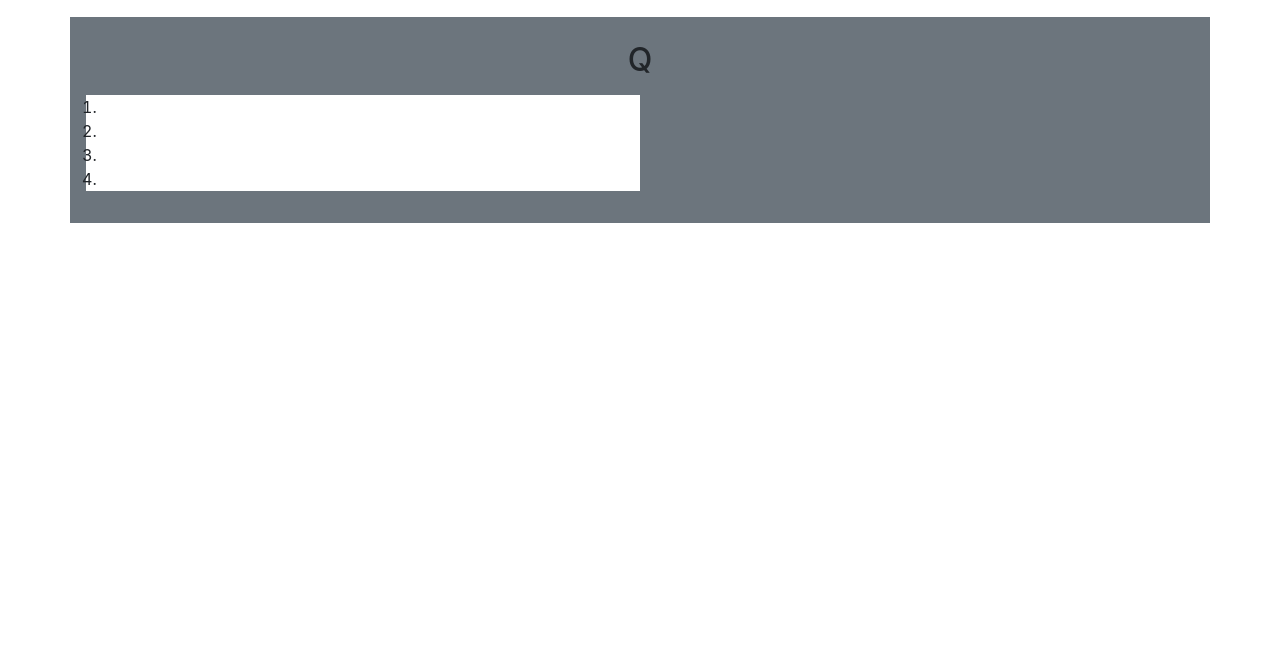
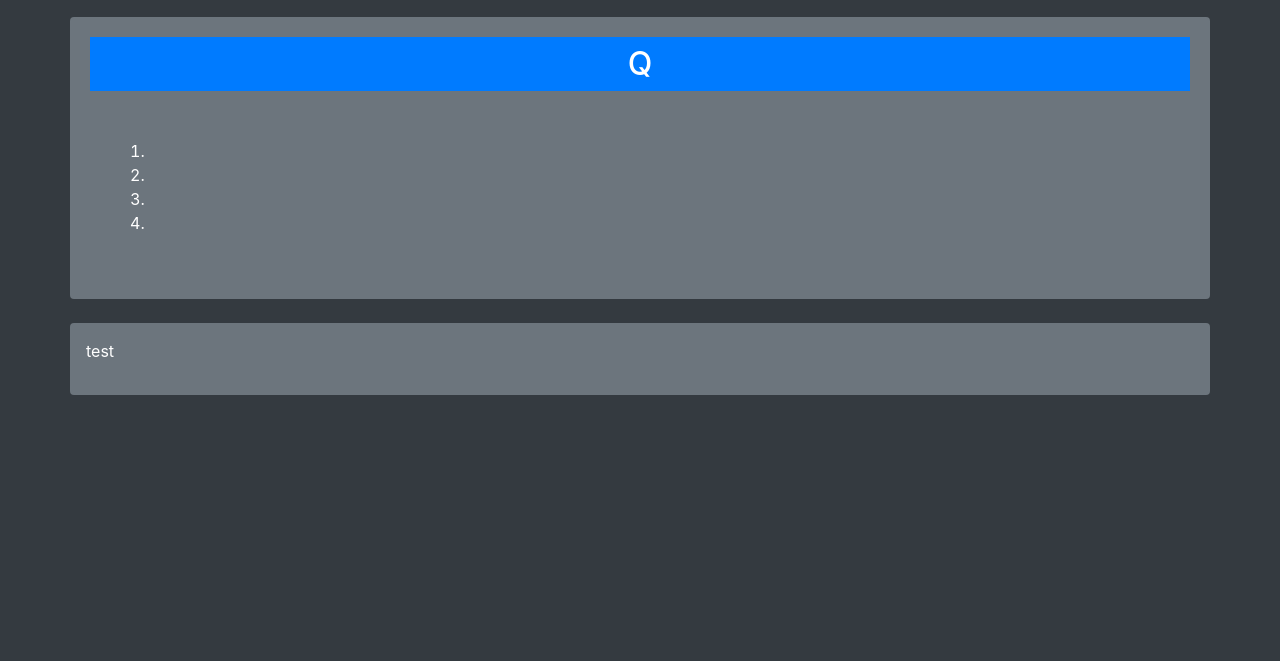
Before and after one commit to KKWChao/Quiz-App, a plain HTML site: page index.html in a window 1280 px wide. Shown: the part 139-800 px from the top of the page. Drawn offline with nearby package versions, Linux system fonts and the light colour scheme.

Commit message:
working on js

```diff
--- a/index.html
+++ b/index.html
@@ -9,7 +9,7 @@
   <link rel="stylesheet" href="./assets/css/style.css">
   <script src="https://ajax.googleapis.com/ajax/libs/jquery/3.5.1/jquery.min.js"></script>
 </head>
-<body>
+<body class="bg-dark text-white">
   <!-- HEADER -->
   <header>
 
@@ -25,11 +25,11 @@
       </div>
     </section>
 
-    <section class="container w-80 p-3 bg-secondary justify-content-center">
+    <section class="container w-60 p-3 mb-4 bg-secondary justify-content-center border-0 rounded">
       <!-- Main Question -->
-      <h2 class="p-2 text-center">Q</h2>
+      <h2 class="row justify-content-center bg-primary m-1 p-2">Q</h2>
 
-      <ol class="col-6 bg-white">
+      <ol class="col-6 m-5">
         <li></li>
         <li></li>
         <li></li>
@@ -37,9 +37,9 @@
       </ol>
     </section>
 
-    <section>
+    <section class="container w-60 p-3 bg-secondary justify-content-center border-0 rounded">
       <!-- Answer Choice -->
-
+      <p>test</p>
     </section>
   </main>
 
```
Also changed, not shown: 1 other file.
